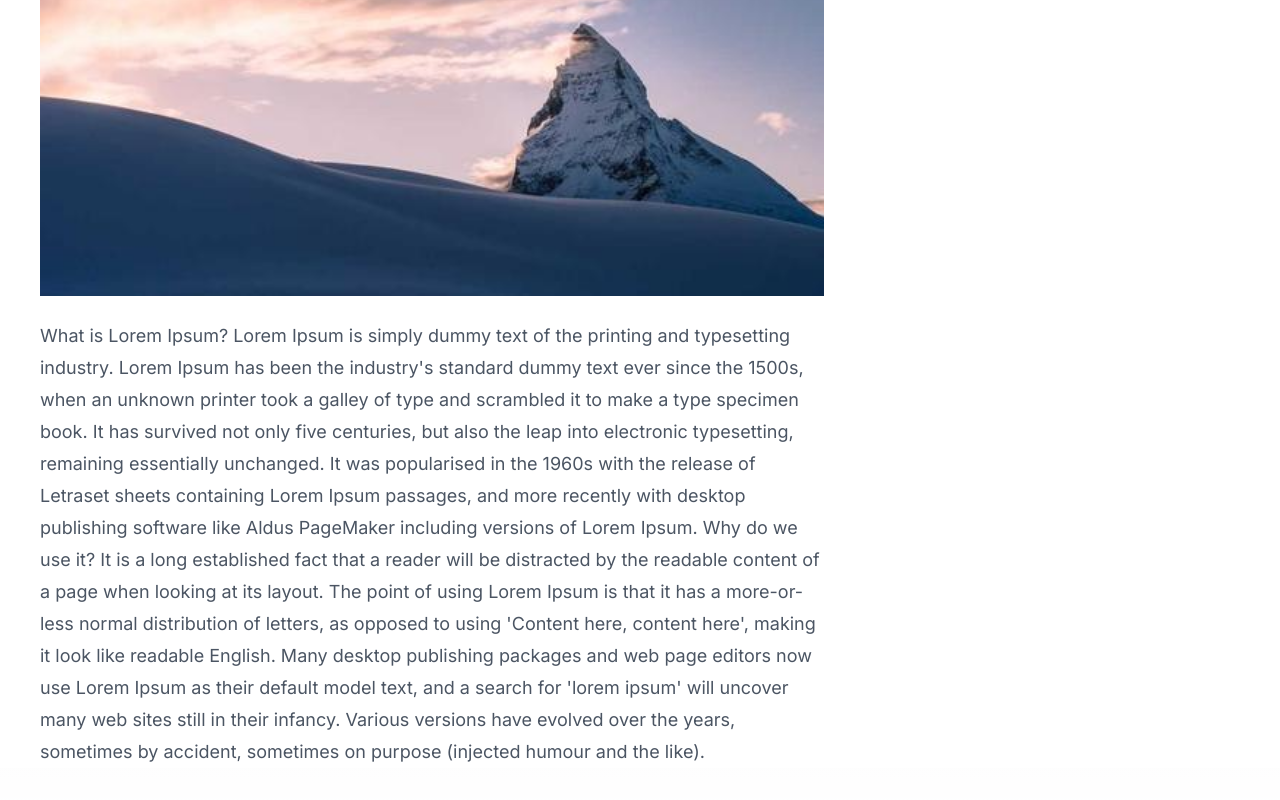
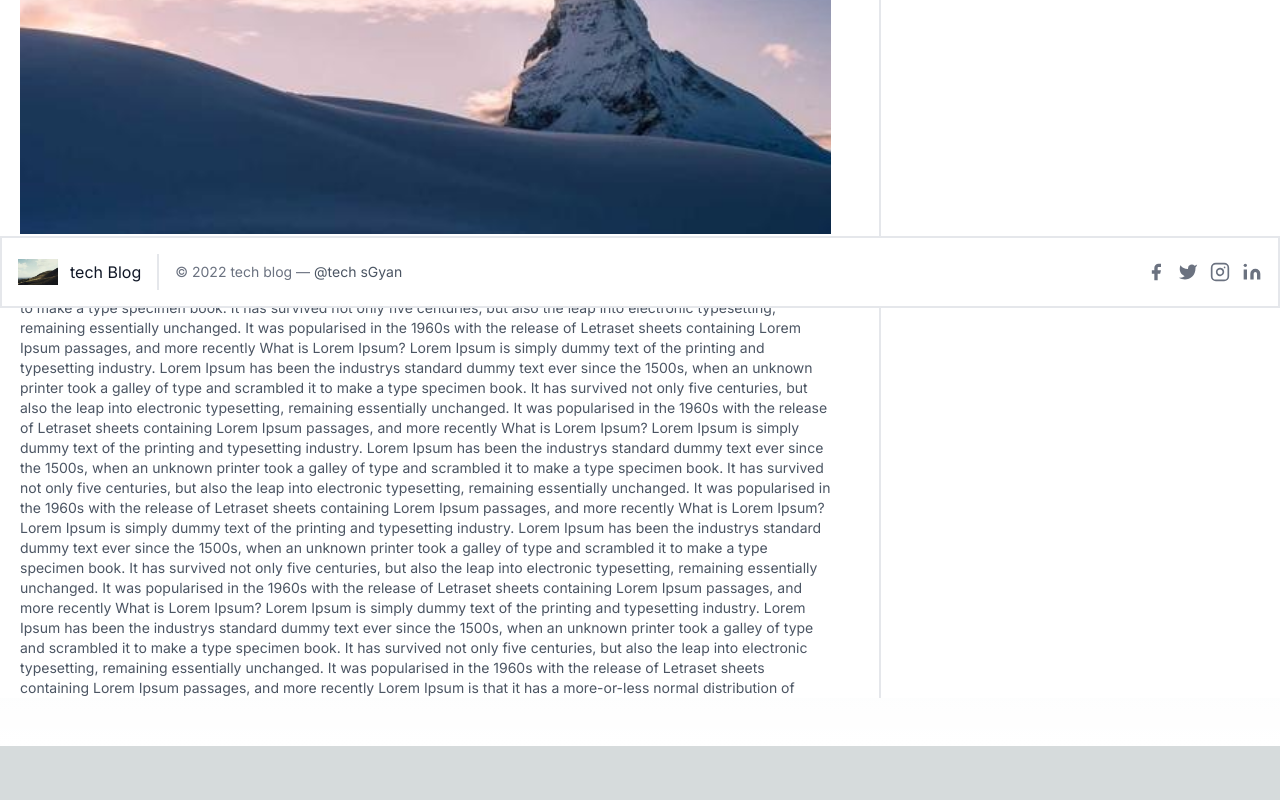
Before and after one commit to BuggPlayer/blog_webapp_next, a Next.js app: page /blogs/1 in a window 1280 px wide. Shown: the part 492-1292 px from the top of the page. After the commit the page ends 1238 px from the top, so only its background shows below. Built offline with nearby package versions, Linux system fonts and the light colour scheme.

Commit message:
some more fixed

```diff
--- a/src/app/blogs/[slug]/page.tsx
+++ b/src/app/blogs/[slug]/page.tsx
@@ -25,7 +25,7 @@ const page = () => {
         <meta name="description" content="Generated by create next app" />
         <link rel="icon" href="/favicon.ico" />
       </Head>
-      <div className="my-12 mx-10 grid lg:grid-cols-3 gap-12 single-article">
+      <div className="my-12 mx-5 grid lg:grid-cols-3 gap-12 ">
         <div className="col-span-2">
           <h1 className="text-3xl font-bold py-2">
             {/* {article.attributes.Title} */}
@@ -66,31 +66,58 @@ const page = () => {
 
             }
             /> */}
-            <p>
+            <p className="bg-gray-40  justify-start text-left text-sm">
               What is Lorem Ipsum? Lorem Ipsum is simply dummy text of the
               printing and typesetting industry. Lorem Ipsum has been the
-              industry's standard dummy text ever since the 1500s, when an
+              industrys standard dummy text ever since the 1500s, when an
               unknown printer took a galley of type and scrambled it to make a
               type specimen book. It has survived not only five centuries, but
               also the leap into electronic typesetting, remaining essentially
               unchanged. It was popularised in the 1960s with the release of
               Letraset sheets containing Lorem Ipsum passages, and more recently
-              with desktop publishing software like Aldus PageMaker including
-              versions of Lorem Ipsum. Why do we use it? It is a long
-              established fact that a reader will be distracted by the readable
-              content of a page when looking at its layout. The point of using
+              What is Lorem Ipsum? Lorem Ipsum is simply dummy text of the
+              printing and typesetting industry. Lorem Ipsum has been the
+              industrys standard dummy text ever since the 1500s, when an
+              unknown printer took a galley of type and scrambled it to make a
+              type specimen book. It has survived not only five centuries, but
+              also the leap into electronic typesetting, remaining essentially
+              unchanged. It was popularised in the 1960s with the release of
+              Letraset sheets containing Lorem Ipsum passages, and more recently
+
+              What is Lorem Ipsum? Lorem Ipsum is simply dummy text of the
+              printing and typesetting industry. Lorem Ipsum has been the
+              industrys standard dummy text ever since the 1500s, when an
+              unknown printer took a galley of type and scrambled it to make a
+              type specimen book. It has survived not only five centuries, but
+              also the leap into electronic typesetting, remaining essentially
+              unchanged. It was popularised in the 1960s with the release of
+              Letraset sheets containing Lorem Ipsum passages, and more recently
+
+              What is Lorem Ipsum? Lorem Ipsum is simply dummy text of the
+              printing and typesetting industry. Lorem Ipsum has been the
+              industrys standard dummy text ever since the 1500s, when an
+              unknown printer took a galley of type and scrambled it to make a
+              type specimen book. It has survived not only five centuries, but
+              also the leap into electronic typesetting, remaining essentially
+              unchanged. It was popularised in the 1960s with the release of
+              Letraset sheets containing Lorem Ipsum passages, and more recently
+
+              What is Lorem Ipsum? Lorem Ipsum is simply dummy text of the
+              printing and typesetting industry. Lorem Ipsum has been the
+              industrys standard dummy text ever since the 1500s, when an
+              unknown printer took a galley of type and scrambled it to make a
+              type specimen book. It has survived not only five centuries, but
+              also the leap into electronic typesetting, remaining essentially
+              unchanged. It was popularised in the 1960s with the release of
+              Letraset sheets containing Lorem Ipsum passages, and more recently
+
+
               Lorem Ipsum is that it has a more-or-less normal distribution of
-              letters, as opposed to using 'Content here, content here', making
-              it look like readable English. Many desktop publishing packages
-              and web page editors now use Lorem Ipsum as their default model
-              text, and a search for 'lorem ipsum' will uncover many web sites
-              still in their infancy. Various versions have evolved over the
-              years, sometimes by accident, sometimes on purpose (injected
-              humour and the like).
+
             </p>
           </div>
         </div>
-        <div className="sticky top-0">
+        <div className="sticky top-0 border-l-2 p-3">
           <h2 className="font-bold text-gray-600 text-lg">
             Signup to our newsletter
           </h2>
--- a/src/app/layout.tsx
+++ b/src/app/layout.tsx
@@ -20,9 +20,9 @@ export default function RootLayout({
     <html lang="en">
       <body className={inter.className}>
         <div className="bg-white">
-          <Navbar />
+
           {children}
-          {/* <Footer /> */}
+          <Footer />
         </div>
       </body>
     </html>
--- a/src/app/page.tsx
+++ b/src/app/page.tsx
@@ -3,6 +3,7 @@ import type { AppProps } from "next/app";
 import Head from "next/head";
 import ArticleList from "@/components/ArticleList";
 import Tabs from "@/components/Tabs";
+import Navbar from "@/components/Navbar";
 
 export default function Home({ Component, pageProps }: AppProps) {
   const staticArticle = [
@@ -52,14 +53,16 @@ export default function Home({ Component, pageProps }: AppProps) {
     },
   ];
   return (
-    <main className=" p-6 pb-32  mx-auto font-sans ">
-      <div className="">
+    <main className="">
+      <Navbar />
+      <div className=" p-6 pb-32  mx-auto font-sans ">
         <Head>
           <title> Blog Homepage</title>
           <meta name="description" content="Generated by create next app" />
           <link rel="icon" href="/favicon.ico" />
         </Head>
-        <Tabs />
+
+        {/* <Tabs /> */}
         <h1 className="  my-5 text-2xl ">Recent Articles</h1>
         <ArticleList articles={staticArticle} />
       </div>
--- a/src/components/BlogCard.tsx
+++ b/src/components/BlogCard.tsx
@@ -35,7 +35,7 @@ const BlogCard = ({ article }: any) => {
       </div>
       <div className="flex lg:flex-row md:flex-row   min-[320px]:flex-col">
         <div>
-          <Link href="http://localhost:3000/blogs/1">
+          <Link href="https://blog-webapp-next-yfsx.vercel.app/blogs/1">
             <h1 className=" my-2 text-2xl text-gray-600 font-bold hover:decoration-2 hover:underline hover:cursor-pointer hover:decoration-primary">
               {/* {article.attributes.Title} */}
               {article.title}
--- a/src/components/Footer.tsx
+++ b/src/components/Footer.tsx
@@ -3,25 +3,25 @@ import React from "react";
 
 const Footer = () => {
   return (
-    <footer className="text-gray-600 mt-12 fixed bottom-0 left-0 bg-white w-full">
+    <footer className="text-gray-600 mt-12 fixed bottom-0 left-0 bg-white w-full border-2">
 
-      <div className="p-6 mx-auto flex items-center flex-col sm:flex-row ">
+      <div className="p-4 mx-auto flex items-center flex-col sm:flex-row ">
         <a
           href="/"
           className="flex items-center justify-center md:justify-start text-gray-900"
         >
-          <Image src={"/favicon.ico"} height={35} width={40} />
-          <span className="ml-3 text-md">tech's Blog</span>
+          <Image src={"/img1.jpg"} alt="tttt" height={35} width={40} />
+          <span className="ml-3 text-md">tech Blog</span>
         </a>
         <p className="text-sm text-gray-500 sm:ml-4 sm:pl-4 sm:border-l-2 sm:border-gray-200 sm:py-2 sm:mt-0 mt-4">
-          © 2022 tech's blog —
+          © 2022 tech blog —
           <a
             // href="https://twitter.com/techsgyan"
             className="text-gray-600 ml-1"
             rel="noopener noreferrer"
             target="_blank"
           >
-            @tech'sGyan
+            @tech sGyan
           </a>
         </p>
         <span className="inline-flex sm:ml-auto sm:mt-0 mt-4 justify-center sm:justify-start">
```
